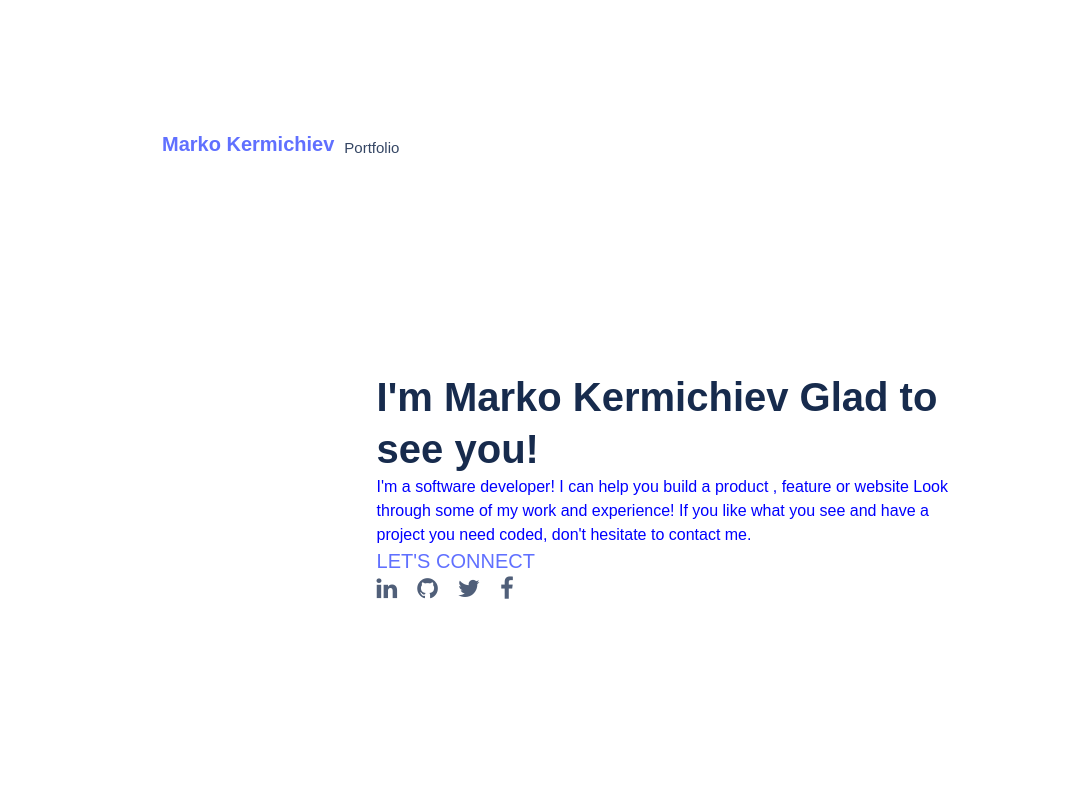
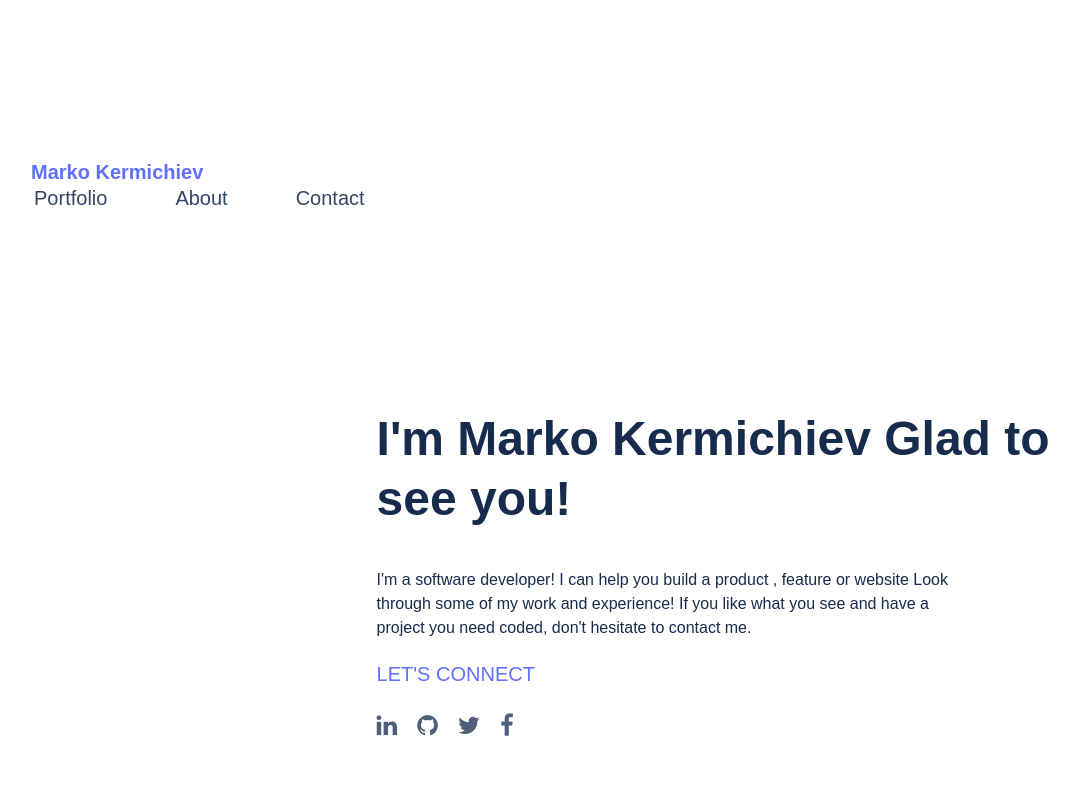
Before and after one commit to MarkoKermi/Portfolio-Website, a website: page index.html in a window 1280 px wide. Shown: the top 800 px of the page, without its empty margins (17-1096 px from the left). Drawn offline with Linux system fonts and the light colour scheme.

Commit message:
Update of CSS Desktop version

```diff
--- a/index.html
+++ b/index.html
@@ -17,16 +17,16 @@
         <a>Marko Kermichiev</a>
       </div>
       <nav class="menu">
-        <img href="#"
+        <div>
+          <img href="#"
              src="logo button/Enabled.png"
              alt="hamburger`-button" />
-        <div>
-          <ul>
+        </div>
+             <ul>
               <li>Portfolio</li>
               <li>About</li>
               <li>Contact</li>
           </ul>
-        </div>
       </nav>
     </header>
       <div class="Personal_info">
@@ -98,7 +98,7 @@
             </ul>
           </div>
         </section>
-        </article>
+    </article>
 
     <article class="mainContainer">
       <section class="snap_s">
@@ -194,7 +194,7 @@
 
   <!-- Portfolio section about myself -->
 
-     <section class="mainContainerAboutmyself">
+  <section class="mainContainerAboutmyself">
     <div class="entry_info">
       <h2 class="entryName">About Myself</h2>
       <p class="entry">
--- a/style.css
+++ b/style.css
@@ -28,7 +28,7 @@ header {
   align-items: center;
   padding: 0 24px;
   background-color: white;
-  padding-top: 58px ;
+  padding-top: 58px;
 }
 
 form {
@@ -56,7 +56,7 @@ textarea {
 }
 
 .Personal_info {
-  padding-top: 148px ;
+  padding-top: 148px;
 }
 
 .menu_line {
@@ -84,13 +84,39 @@ textarea {
   user-select: none;
 }
 
-.menu > div {
+/* .menu > div {
   width: 16px;
   height: 2px;
   background-color: purple;
   color: transparent;
   overflow: hidden;
   justify-content: space-between;
+} */
+
+.menu li {
+  /* width: auto;
+  height: 40px;
+  display: flex;
+  flex-direction: row;
+  align-items: center;
+  justify-content: flex-end;
+  padding: 0;
+  cursor: pointer;
+  user-select: none; */
+  padding-right: 3rem;
+  color: #344563;
+}
+
+.menu ul {
+  display: flex;
+  justify-content: flex-end;
+  list-style: none;
+  gap: 20px;
+  color: #344563;
+}
+
+.menu > ul {
+  display: none;
 }
 
 .media_links {
@@ -109,13 +135,14 @@ textarea {
   font-weight: 400;
   font-size: 16px;
   line-height: 24px;
-  color: blue;
+  color: #172b4d;
   align-items: center;
+  font-family: sans-serif;
 }
 
 .Name_info {
-  width: 80%;
-  height: auto;
+  /* width: 80%;
+  height: auto; */
   font-weight: 700;
   font-size: 40px;
   line-height: 52px;
@@ -145,8 +172,6 @@ textarea {
   gap: 114px;
   padding: 114px 24px;
   background-color: #e5e5e5;
-
-
 }
 
 /* .mainContainer {
@@ -318,6 +343,14 @@ textarea {
   margin-bottom: 5%;
 }
 
+.entry_info {
+  display: flex;
+  flex-direction: column;
+  align-items: flex-start;
+  gap: 20px;
+  padding: 20px;
+}
+
 .sm_links {
   display: flex;
   justify-content: flex-start;
@@ -477,7 +510,7 @@ textarea {
     font-family: sans-serif;
     padding: 0%;
     box-sizing: border-box;
-    margin: 0%;
+    /* margin: 0%; */
   }
 
   body {
@@ -486,7 +519,13 @@ textarea {
   }
 
   header {
-    padding: 30px 155px;
+    display: flex;
+    height: 44px;
+    justify-content: space-between;
+    align-items: center;
+    padding: 0 24px;
+    background-color: white;
+    padding-top: 58px;
   }
 
   .container {
@@ -512,34 +551,26 @@ textarea {
     width: 80%;
   }
 
-  .menu {
-    width: auto;
-    height: 40px;
+.menu li {
+  padding-right: 3rem;
+  color: #344563;
+}
+
+.menu ul {
   display: flex;
-    flex-direction: row;
-    align-items: center;
   justify-content: flex-end;
-    padding: 0;
-    cursor: pointer;
-    user-select: none;
+  list-style: none;
+  gap: 20px;
+  color: #344563;
 }
 
 .menu > div {
-    width: 100px;
-    height: 20px;
-    margin-left: 10px;
-    background-color: transparent;
-    font-size: 15px;
-    color: #344563;
-  }
-
-  .menu > img {
   display: none;
 }
 
 .mainContainer {
   height: auto;
-    border: 1px solid #DFE1E6;
+  border: 1px solid #dfe1e6;
   background-color: white;
   border-radius: 16px;
   display: flex;
@@ -549,35 +580,38 @@ textarea {
   gap: 50px;
   margin: 0 10px;
   width: 80%;
-    /* justify-content: space-between;
-    padding-left: 142px;
-    padding-right: 142px; */
 }
 
 .mainContainer:nth-child(even) {
   flex-direction: row-reverse;
 }
 
-
-  .snap_s  {
+.snap_s {
   width: 50%;
 }
 
-
 .info {
-  /* display: flex; */
-  /* flex-direction: column; */
-  /* align-items: flex-start; */
   width: 50%;
 }
-  /* height: auto;
-    background-color: var(--white);
-    border: 1px solid var(--border);
-    border-radius: 16px;
+
+.Name_info {
+  font-size: 48px;
+  line-height: 60px;
+}
+
+.mainContainerAboutmyself {
+  box-sizing: inherit;
+  border: 1px solid #dfe1e6;
   display: flex;
+  text-align: center;
+  align-items: center;
+  padding: 142px 260px;
   flex-direction: row;
-    align-items: flex-start;
-    padding: 40px;
-    gap: 50px;
-    margin: 0 10%;
-    width: calc(100% - 20%); */
+  border-top-right-radius: 120px;
+  gap: 40px;
+  background-color: white;
+}
+
+.entry_info {
+  width: 40%;
+}
```
Lines whose indentation alone changed are shown as unchanged.
